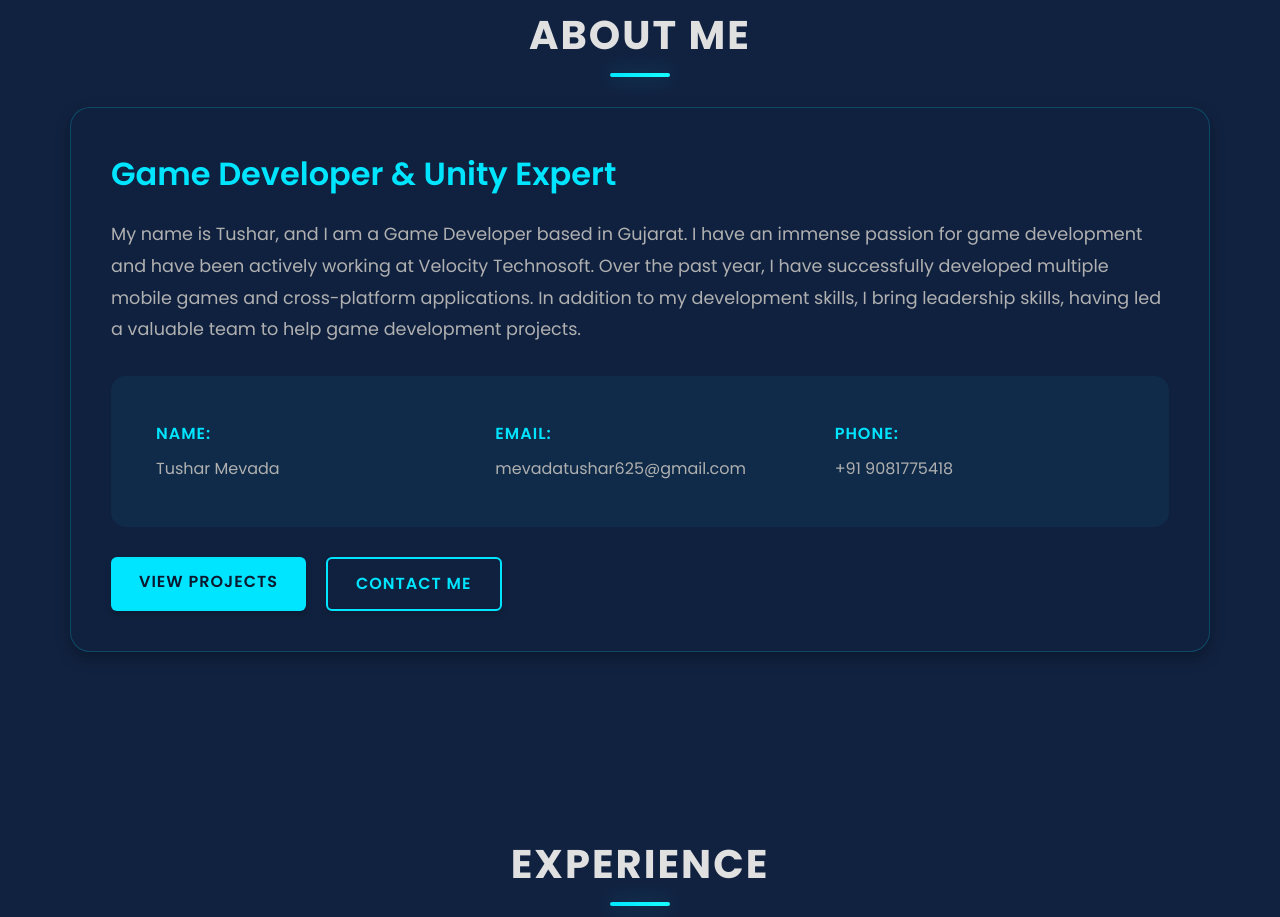
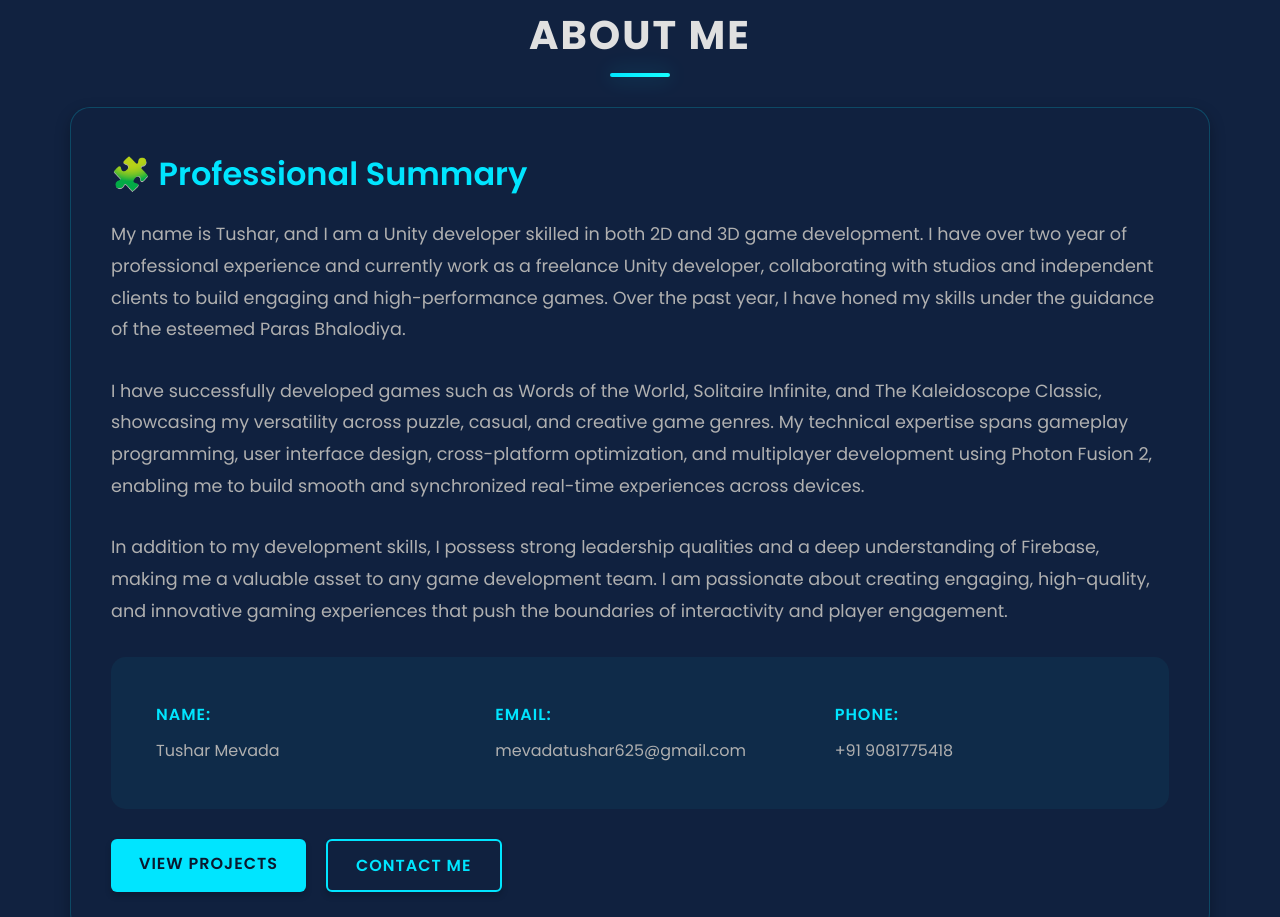
Before and after one commit to TusharMevada9/Portfolio, a plain HTML site: page index.html in a window 1280 px wide. Shown: the part 947-1864 px from the top of the page. Drawn offline with nearby package versions, Linux system fonts and the light colour scheme.

Commit message:
Code push

```diff
--- a/index.html
+++ b/index.html
@@ -49,8 +49,10 @@
         <div class="about-content">
             <div class="about-text">
                 <div class="about-description">
-                    <h3>Game Developer & Unity Expert</h3>
-                    <p>My name is Tushar, and I am a Game Developer based in Gujarat. I have an immense passion for game development and have been actively working at Velocity Technosoft. Over the past year, I have successfully developed multiple mobile games and cross-platform applications. In addition to my development skills, I bring leadership skills, having led a valuable team to help game development projects.</p>
+                    <h3>🧩 Professional Summary</h3>
+                    <p>My name is Tushar, and I am a Unity developer skilled in both 2D and 3D game development. I have over two year of professional experience and currently work as a freelance Unity developer, collaborating with studios and independent clients to build engaging and high-performance games. Over the past year, I have honed my skills under the guidance of the esteemed Paras Bhalodiya.</p>
+                    <p>I have successfully developed games such as Words of the World, Solitaire Infinite, and The Kaleidoscope Classic, showcasing my versatility across puzzle, casual, and creative game genres. My technical expertise spans gameplay programming, user interface design, cross-platform optimization, and multiplayer development using Photon Fusion 2, enabling me to build smooth and synchronized real-time experiences across devices.</p>
+                    <p>In addition to my development skills, I possess strong leadership qualities and a deep understanding of Firebase, making me a valuable asset to any game development team. I am passionate about creating engaging, high-quality, and innovative gaming experiences that push the boundaries of interactivity and player engagement.</p>
                 </div>
                 <div class="about-info">
                     <div class="info-item">
```
